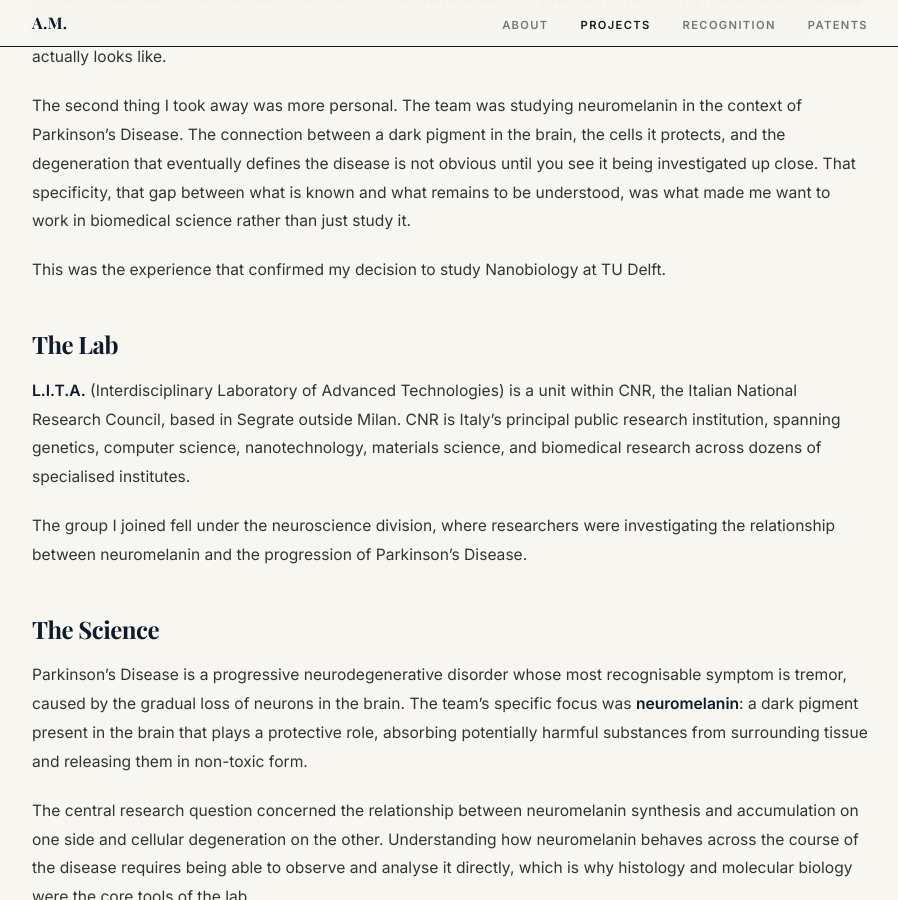
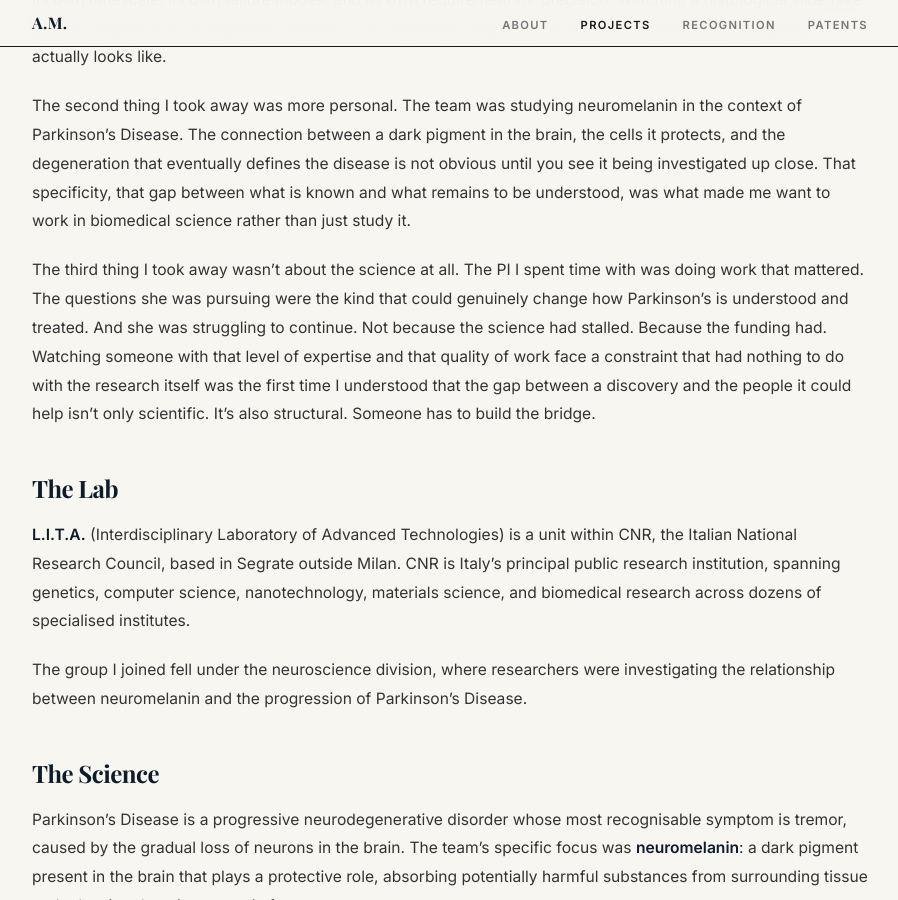
Before and after one commit to allimessinese/allimessinese.github.io, a Jekyll site: the page built from _projects/parkinsons-research-cnr.md, in a window 1280 px wide and 900 px high, scrolled down 894 px. Shown: the whole window, without its empty margins (190-1088 px from the left). Built offline with Jekyll 4.4.1, drawn with Linux system fonts in a browser that asks for light colours; some web fonts are replaced.

Commit message:
Add funding constraint insight to Parkinson's What I Learned
Third paragraph surfaces the PI's budget struggle as the origin
moment for understanding the structural gap between discovery and
impact — the first 'someone has to build the bridge' realisation.

Co-Authored-By: Claude Sonnet 4.6 <noreply@anthropic.com>

```diff
--- a/_projects/parkinsons-research-cnr.md
+++ b/_projects/parkinsons-research-cnr.md
@@ -23,7 +23,7 @@ The most lasting thing this placement gave me was a calibration. Before it, rese
 
 The second thing I took away was more personal. The team was studying neuromelanin in the context of Parkinson's Disease. The connection between a dark pigment in the brain, the cells it protects, and the degeneration that eventually defines the disease is not obvious until you see it being investigated up close. That specificity, that gap between what is known and what remains to be understood, was what made me want to work in biomedical science rather than just study it.
 
-This was the experience that confirmed my decision to study Nanobiology at TU Delft.
+The third thing I took away wasn't about the science at all. The PI I spent time with was doing work that mattered. The questions she was pursuing were the kind that could genuinely change how Parkinson's is understood and treated. And she was struggling to continue. Not because the science had stalled. Because the funding had. Watching someone with that level of expertise and that quality of work face a constraint that had nothing to do with the research itself was the first time I understood that the gap between a discovery and the people it could help isn't only scientific. It's also structural. Someone has to build the bridge.
 
 ## The Lab
 
```
